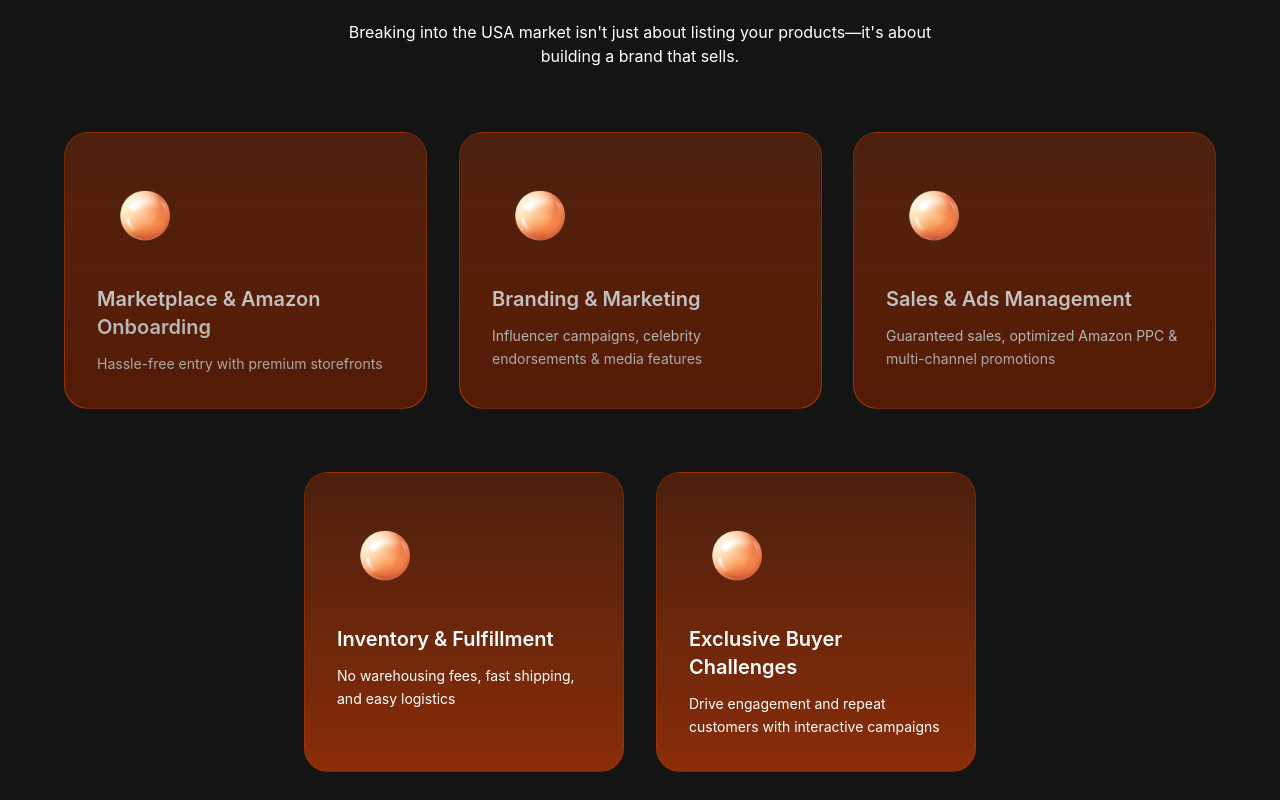
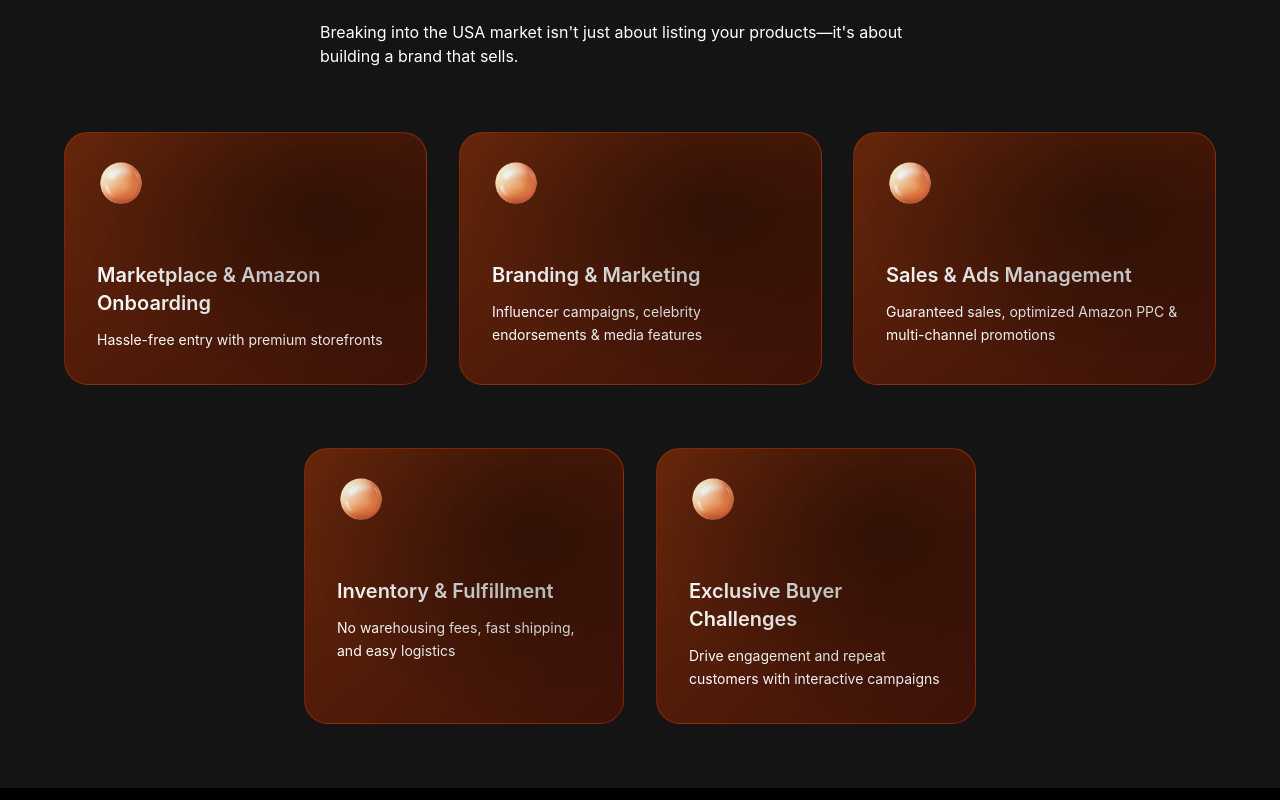
Before and after one commit to HardikJainwal/ABES-FINAL, a React (Vite) app: page / in a window 1280 px wide. Shown: the part 1720-2520 px from the top of the page. Built offline with nearby package versions, Linux system fonts and the light colour scheme.

Commit message:
Final Finishing

```diff
--- a/src/Component/Home/Card.jsx
+++ b/src/Component/Home/Card.jsx
@@ -149,13 +149,13 @@ const Card = () => {
     >
       <h2
         ref={headingRef}
-        className="text-white text-3xl md:text-4xl font-bold text-center mb-2 md:mb-4 px-4"
+        className="text-white text-3xl md:text-4xl font-bold text-left mb-2 md:mb-4 px-4"
       >
         Your Gateway to the USA Market
       </h2>
       <p
         ref={subheadingRef}
-        className="text-white text-center mt-2 max-w-2xl px-4 text-sm sm:text-base"
+        className="text-white text-left mt-2 max-w-2xl px-4 text-sm sm:text-base"
       >
         Breaking into the USA market isn't just about listing your products—it's
         about building a brand that sells.
@@ -170,9 +170,23 @@ const Card = () => {
             <div
               key={index}
               ref={(el) => (cardsRef.current[index] = el)}
-              className="relative bg-[linear-gradient(to_bottom,rgba(181,56,2,0.35),rgba(255,71,0,0.5))] rounded-3xl p-5 sm:p-6 md:p-8 border border-orange-600/20 text-white transition-transform duration-300 will-change-transform flex flex-col h-full before:absolute before:inset-0 before:bg-gradient-to-t before:from-black/40 before:to-transparent before:rounded-3xl before:pointer-events-none"
+              className="relative rounded-3xl p-5 sm:p-6 md:p-8 border border-orange-600/30 text-white transition-transform duration-300 will-change-transform flex flex-col h-full overflow-hidden"
+              style={{
+                background: "linear-gradient(to bottom right, rgba(181, 56, 2, 0.5), #3d1208)",
+                position: "relative",
+              }}
             >
-              <div className="w-20 h-20 sm:w-20 sm:h-20 md:w-24 md:h-24 mb-4 md:mb-6 relative flex-shrink-0">
+              {/* Center black overlay with shift to right corner */}
+              <div
+                className="absolute inset-0 rounded-3xl opacity-40 pointer-events-none"
+                style={{
+                  background: "radial-gradient(ellipse at 70% 30%, #000000 0%, transparent 70%)",
+                }}
+              ></div>
+
+              {/* Card content with icon on left and text below */}
+              <div className="flex flex-col h-full">
+              <div className="w-20 h-20 -ml-4 -mt-6 mb-2">
                   <img
                     src={icon}
                     alt="Service Icon"
@@ -180,12 +194,15 @@ const Card = () => {
                   />
                 </div>
 
-              <h3 className="text-white text-lg sm:text-xl font-semibold mb-2 md:mb-3">
+                <div className="text-left">
+                <h3 className="text-white text-lg sm:text-xl font-semibold mt-8 mb-2 md:mb-3">
                     {service.title}
                   </h3>
                   <p className="text-white text-xs sm:text-sm leading-relaxed">
                     {service.description}
                   </p>
+                </div>
+              </div>
             </div>
           ))}
         </div>
@@ -194,9 +211,23 @@ const Card = () => {
             <div
               key={index + 3}
               ref={(el) => (cardsRef.current[index + 3] = el)}
-              className="bg-[linear-gradient(to_bottom,rgba(181,56,2,0.35),rgba(255,71,0,0.5))] rounded-3xl p-5 sm:p-6 md:p-8 border border-orange-600/20 text-white transition-transform duration-300 will-change-transform flex flex-col h-full"
+              className="relative rounded-3xl p-5 sm:p-6 md:p-8 border border-orange-600/30 text-white transition-transform duration-300 will-change-transform flex flex-col h-full overflow-hidden"
+              style={{
+                background: "linear-gradient(to bottom right, rgba(181, 56, 2, 0.5), #3d1208)",
+                position: "relative",
+              }}
             >
-              <div className="w-16 h-16 sm:w-20 sm:h-20 md:w-24 md:h-24 mb-4 md:mb-6 relative flex-shrink-0">
+              {/* Center black overlay with shift to right corner */}
+              <div
+                className="absolute inset-0 rounded-3xl opacity-40 pointer-events-none"
+                style={{
+                  background: "radial-gradient(ellipse at 70% 30%, #000000 0%, transparent 70%)",
+                }}
+              ></div>
+
+              {/* Card content with icon on left and text below */}
+              <div className="flex flex-col h-full">
+              <div className="w-20 h-20 -ml-4 -mt-6 mb-2">
                   <img
                     src={icon}
                     alt="Service Icon"
@@ -204,12 +235,15 @@ const Card = () => {
                   />
                 </div>
 
-              <h3 className="text-white text-lg sm:text-xl font-semibold mb-2 md:mb-3">
+                <div className="text-left">
+                  <h3 className="text-white text-lg sm:text-xl font-semibold mt-8 mb-2 md:mb-3">
                     {service.title}
                   </h3>
                   <p className="text-white text-xs sm:text-sm leading-relaxed">
                     {service.description}
                   </p>
+                </div>
+              </div>
             </div>
           ))}
         </div>
--- a/src/Component/Home/Connect.jsx
+++ b/src/Component/Home/Connect.jsx
@@ -14,28 +14,27 @@ const AnimatedSignup = () => {
   useEffect(() => {
     gsap.set(
       [formRef.current, titleRef.current, ...inputRefs.current, buttonRef.current, textRef.current],
-      { opacity: 0, scale: 0.8, y: 50 } // Initial state: smaller and below
+      { opacity: 0, scale: 0.8, y: 50 }
     );
 
     const tl = gsap.timeline({
       defaults: { ease: "power3.out" },
       scrollTrigger: {
         trigger: formRef.current,
-        start: "top 80%", // Adjust start point as needed
-        toggleActions: "play none none none", // Play only when it enters the viewport
+        start: "top 80%",
+        toggleActions: "play none none none",
       },
     });
 
-    // Pop-up with upwards movement
     tl.to(formRef.current, { opacity: 1, scale: 1.1, y: 0, duration: 0.8, ease: "back.out(1.7)" })
-      .to(formRef.current, { scale: 1, duration: 0.3 }) // Natural settle effect
+      .to(formRef.current, { scale: 1, duration: 0.3 })
       .to(titleRef.current, { opacity: 1, y: 0, duration: 0.6 }, "-=0.5")
       .to(inputRefs.current, { opacity: 1, y: 0, duration: 0.6, stagger: 0.2 }, "-=0.4")
       .to(buttonRef.current, { opacity: 1, y: 0, duration: 0.6 }, "-=0.4")
       .to(textRef.current, { opacity: 1, y: 0, duration: 0.6 }, "-=0.4");
 
     return () => {
-      ScrollTrigger.getAll().forEach((trigger) => trigger.kill()); // Clean up scroll triggers
+      ScrollTrigger.getAll().forEach((trigger) => trigger.kill());
     };
   }, []);
 
@@ -85,13 +84,41 @@ const AnimatedSignup = () => {
 
           <input
             ref={(el) => (inputRefs.current[1] = el)}
+            type="text"
+            placeholder="Person Name"
+            className="w-full px-5 py-3 text-lg bg-black/40 border border-gray-800/50 rounded-md text-white focus:outline-none focus:border-gray-600 transition-colors"
+          />
+
+          <input
+            ref={(el) => (inputRefs.current[2] = el)}
+            type="text"
+            placeholder="Contact Number"
+            className="w-full px-5 py-3 text-lg bg-black/40 border border-gray-800/50 rounded-md text-white focus:outline-none focus:border-gray-600 transition-colors"
+          />
+
+          <input
+            ref={(el) => (inputRefs.current[3] = el)}
             type="email"
-            placeholder="Your email"
+            placeholder="Your Email"
+            className="w-full px-5 py-3 text-lg bg-black/40 border border-gray-800/50 rounded-md text-white focus:outline-none focus:border-gray-600 transition-colors"
+          />
+
+          <input
+            ref={(el) => (inputRefs.current[4] = el)}
+            type="text"
+            placeholder="Last Quarter Revenue ($)"
+            className="w-full px-5 py-3 text-lg bg-black/40 border border-gray-800/50 rounded-md text-white focus:outline-none focus:border-gray-600 transition-colors"
+          />
+
+          <input
+            ref={(el) => (inputRefs.current[5] = el)}
+            type="text"
+            placeholder="Last Quarter Profit ($)"
             className="w-full px-5 py-3 text-lg bg-black/40 border border-gray-800/50 rounded-md text-white focus:outline-none focus:border-gray-600 transition-colors"
           />
 
           <textarea
-            ref={(el) => (inputRefs.current[2] = el)}
+            ref={(el) => (inputRefs.current[6] = el)}
             placeholder="Your Message"
             rows="4"
             className="w-full px-5 py-3 text-lg bg-black/40 border border-gray-800/50 rounded-md text-white focus:outline-none focus:border-gray-600 transition-colors"
@@ -101,7 +128,7 @@ const AnimatedSignup = () => {
             ref={buttonRef}
             className="w-full px-6 py-3 text-lg bg-white text-black rounded-md hover:bg-gray-200 transition-all duration-300"
           >
-            Join waitlist
+            Join Waitlist
           </button>
         </div>
 
--- a/src/Component/Home/Home.jsx
+++ b/src/Component/Home/Home.jsx
@@ -84,7 +84,9 @@ const Home = () => {
         style={{
           backgroundImage: `linear-gradient(to right, rgba(0, 0, 0, 0.90), rgba(0, 0, 0, 0.85)), url(${BG})`,
           backgroundSize: "cover",
-          backgroundPosition: "center",
+          backgroundPosition: "center center",
+          backgroundRepeat: "no-repeat",
+          backgroundAttachment: "fixed",
           backgroundBlendMode: "multiply",
           opacity: 1,
         }}
@@ -176,7 +178,7 @@ const Home = () => {
               position: "absolute",
               top: "40%",
               right: "-80px",
-
+              width: "120px",
               height: "300px",
               background: "#FF7800",
               borderRadius: "50%",
--- a/src/Component/Navbar.jsx
+++ b/src/Component/Navbar.jsx
@@ -22,7 +22,7 @@ const Navbar = () => {
       </div>
 
       {/* Desktop Navigation */}
-      <div className="hidden md:flex items-center space-x-16 mr-auto ml-30 mt-4">
+      <div className="hidden md:flex items-center space-x-16 mr-auto ml-30 mt-0">
         <a
           href="#"
           className="text-white hover:text-orange-400 transition relative group no-underline"
```
Lines whose indentation alone changed are shown as unchanged.
